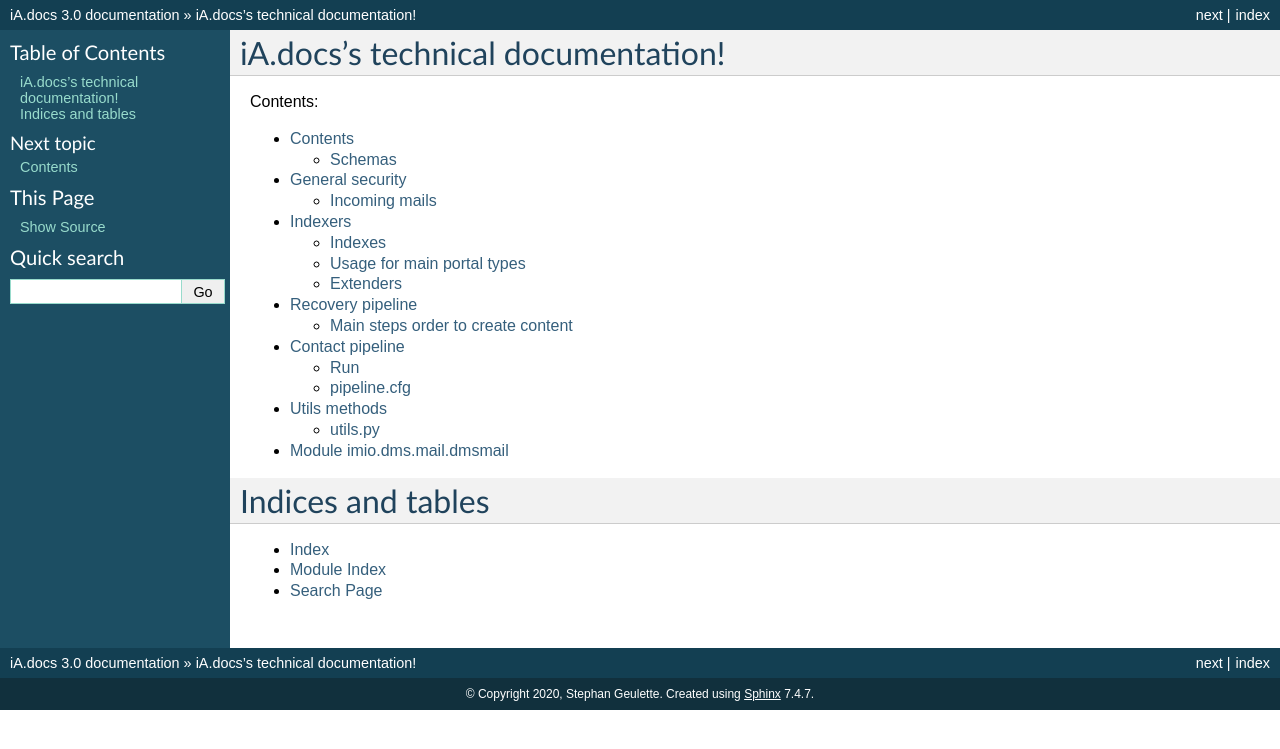
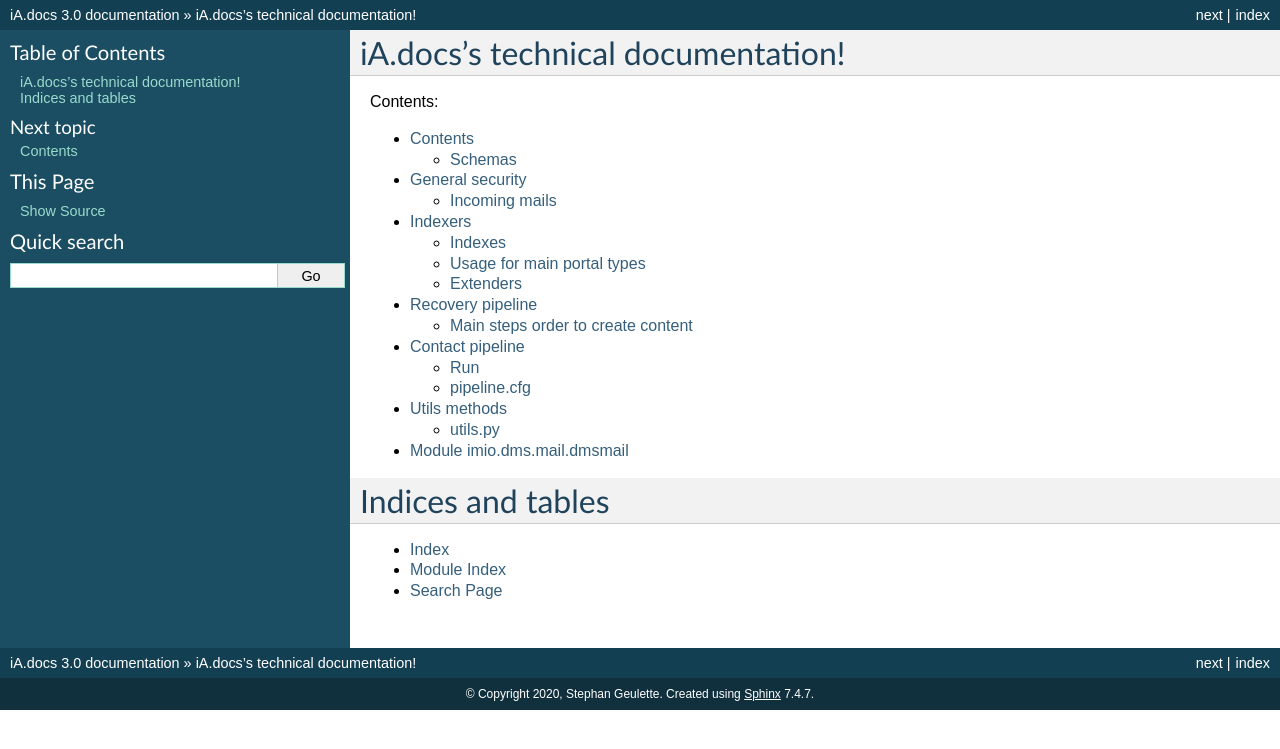
Before and after one commit to IMIO/server.dmsmail, a Sphinx documentation site: the page built from docs/source/index.rst, in a window 1280 px wide. Shown: the top 749 px of the page. Built offline with Sphinx 7.4.7, drawn with Linux system fonts in a browser that asks for light colours.

Commit message:
Increased sidebar column

```diff
--- a/docs/source/_static/styles.css
+++ b/docs/source/_static/styles.css
@@ -9,3 +9,10 @@ tbody .row-even {
 body div.document div.body {
     max-width: inherit;
 }
+
+body div.document div.sphinxsidebar {
+    width: 350px;
+}
+body div.document div.bodywrapper {
+    margin: 0 0 0 350px;
+}
```
